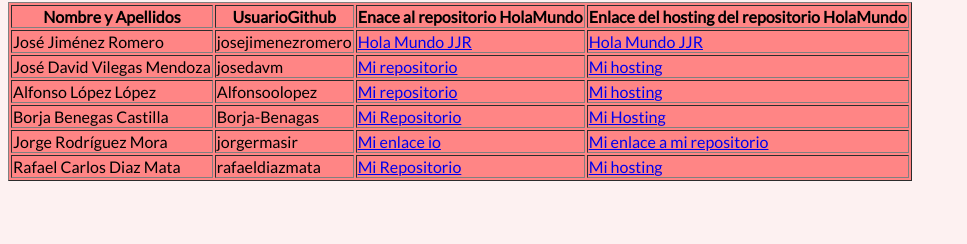
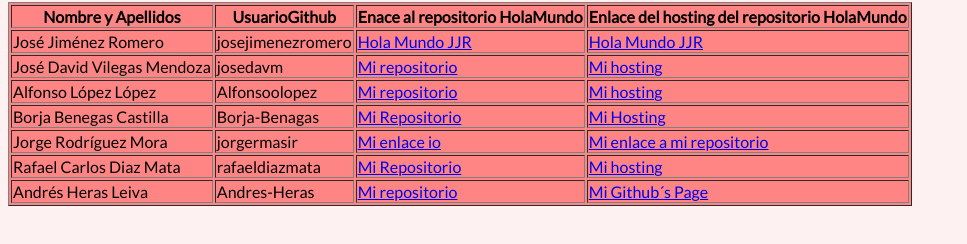
Before and after one commit to josejimenezromero/VideoTutorialHolaMundo, a plain HTML site: page index.html in a window 1280 px wide. Shown: the part 64-308 px from the top of the page, without its empty margins (0-967 px from the left). Drawn offline with Linux system fonts and the light colour scheme.

Commit message:
Mis datos añadidos
Ya está!

```diff
--- a/index.html
+++ b/index.html
@@ -61,6 +61,12 @@
 		  <td><a href="https://github.com/rafaeldiazmata/HolaMundoRafaelCarlosDiazMata">Mi Repositorio</a></td>
 		  <td><a href="https://rafaeldiazmata.github.io/HolaMundoRafaelCarlosDiazMata">Mi hosting</a></td>
 		  </tr>
+	  <tr>
+	   <td>Andrés Heras Leiva</td>
+                <td>Andres-Heras</td>
+                <td><a href="https://github.com/Andres-Heras/HolaMundoAndr-sHerasLeiva">Mi repositorio</a></td>
+                 <td><a href="https://andres-heras.github.io/HolaMundoAndr-sHerasLeiva/">Mi Github´s Page</td>
+	  </tr>
 
 
 
```
